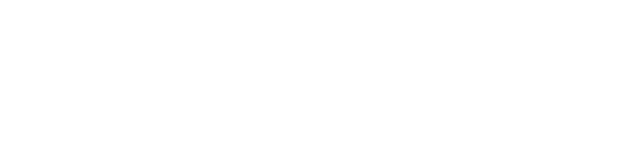
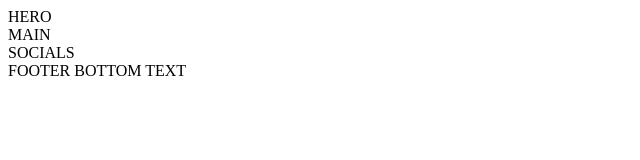
Before and after one commit to Natalike/45grupe_Coming-Soon, a website: page index.html in a window 1280 px wide. Shown: the whole page, without its empty margins (0-640 px from the left). Drawn offline with Linux system fonts and the light colour scheme.

Commit message:
home.css

```diff
--- /dev/null
+++ b/css/base/layout.css
@@ -0,0 +1,11 @@
+.container {
+
+}
+
+.row {
+
+}
+
+.row.short {
+
+}
--- /dev/null
+++ b/css/pages/home.css
@@ -0,0 +1,9 @@
+/*base*/
+@import '../base/layout.css';
+
+/*vendor*/
+
+/*components*/
+@import '../componenst/button.css';
+
+/*CUSTOM CSS*/
--- a/index.html
+++ b/index.html
@@ -13,8 +13,31 @@
     <link rel="mask-icon" href="./favicon/safari-pinned-tab.svg" color="#5bbad5">
     <meta name="msapplication-TileColor" content="#da532c">
     <meta name="theme-color" content="#ffffff">
+    <link rel="stylesheet" href="./css/pages/home.css">
 </head>
 <body>
+    <main>
+         <section class="container">
+            <div class="row-short">
+                HERO
+            </div>
+        </section>
+
+         <section class="container">
+            <div class="row">
+                MAIN
+            </div>
+        </section>
+    </main>
+
+    <footer class="container">
+        <div class="row">
+            SOCIALS
+        </div>
+        <div class="row-short">
+            FOOTER BOTTOM TEXT
+        </div>
+    </footer>
 
 </body>
 </html>
```
Also changed, not shown: css/componenst/button.css (added).
